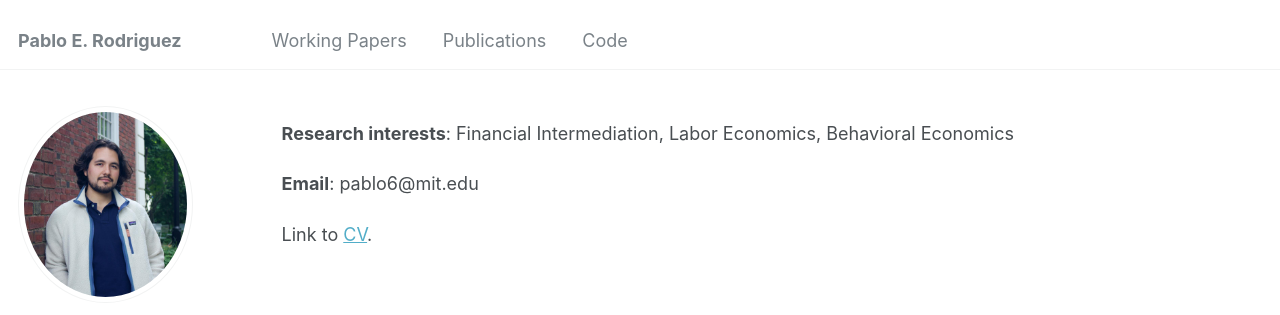
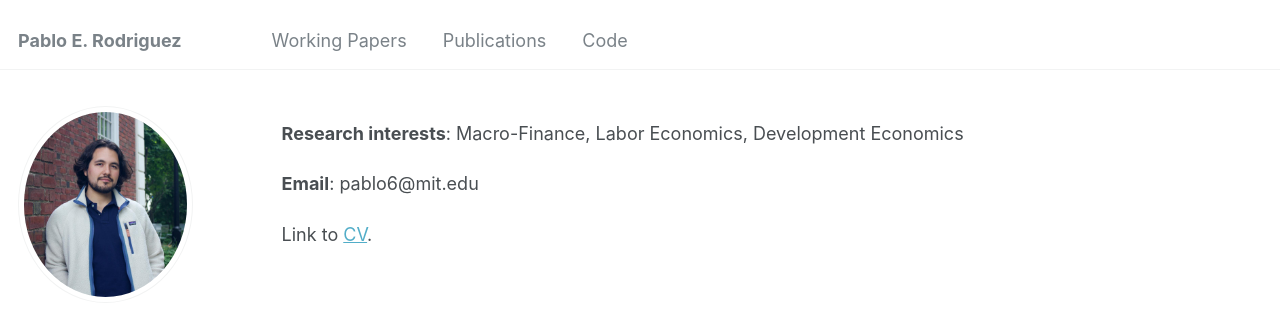
Before and after one commit to pablo-e-rodriguez/pablo-e-rodriguez.github.io, a Jekyll site: the page built from _pages/about.md, in a window 1280 px wide. Shown: the top 315 px of the page. Built offline with Jekyll 4.4.1, drawn with Linux system fonts in a browser that asks for light colours.

Commit message:
Update about.md

```diff
--- a/_pages/about.md
+++ b/_pages/about.md
@@ -7,7 +7,7 @@ redirect_from:
   - /about.html
 ---
 
-**Research interests**: Financial Intermediation, Labor Economics, Behavioral Economics
+**Research interests**: Macro-Finance, Labor Economics, Development Economics
 
 **Email**: pablo6@mit.edu
 
```
